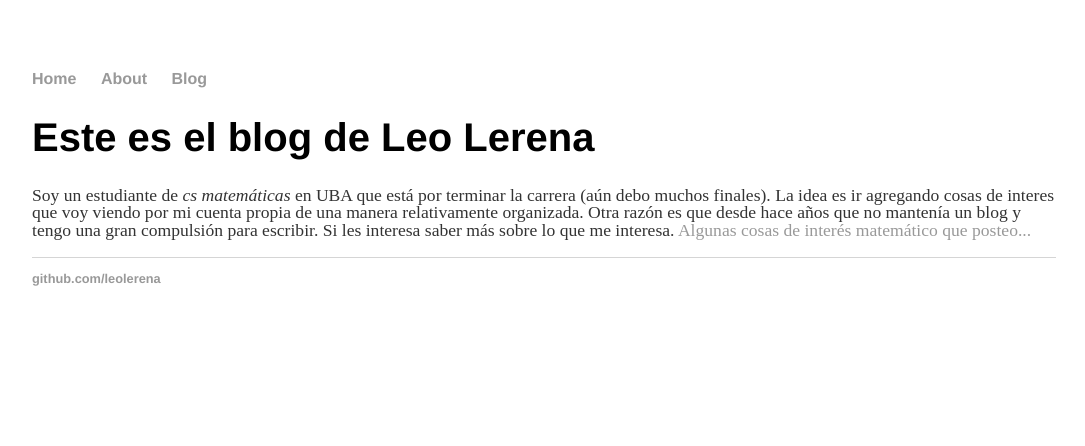
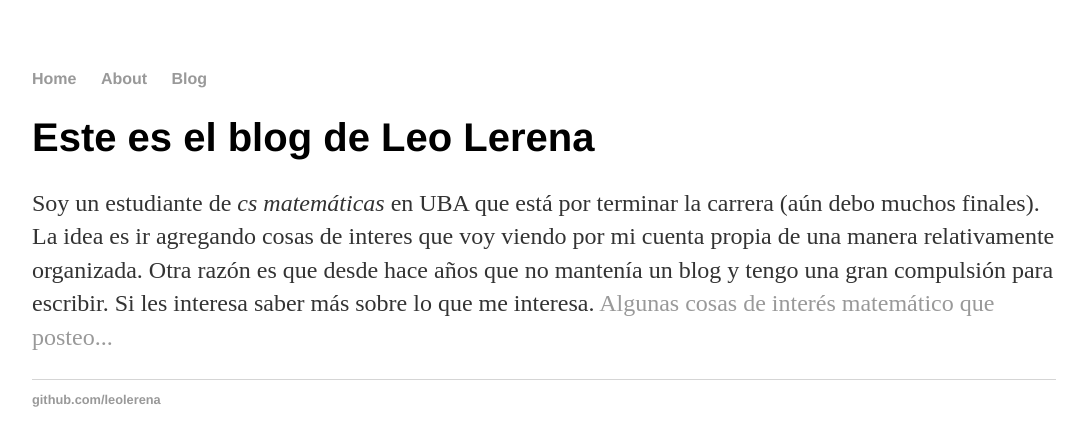
Before and after one commit to leolerena/leolerena.github.io, a Jekyll site: the page built from index.html, in a window 1280 px wide. Shown: the top 446 px of the page, without its empty margins (96-1181 px from the left). Built offline with Jekyll 4.4.1, drawn with Linux system fonts in a browser that asks for light colours.

Commit message:
Update main.css

```diff
--- a/css/main.css
+++ b/css/main.css
@@ -24,8 +24,8 @@ h1 {
     font-family:'Helvetica', 'Arial', 'Sans-Serif';
 }
 p {
-    font-size: 1.10em;
-    line-height: 1.0em;
+    font-size: 1.5em;
+    line-height: 1.4em;
     color: #333;
 }
 footer {
@@ -35,7 +35,7 @@ footer {
 
 ul.posts {
     margin: 50px auto 60px;
-    font-size: 0.75em;
+    font-size: 1.5em;
 }
 
 ul.posts li {
```
